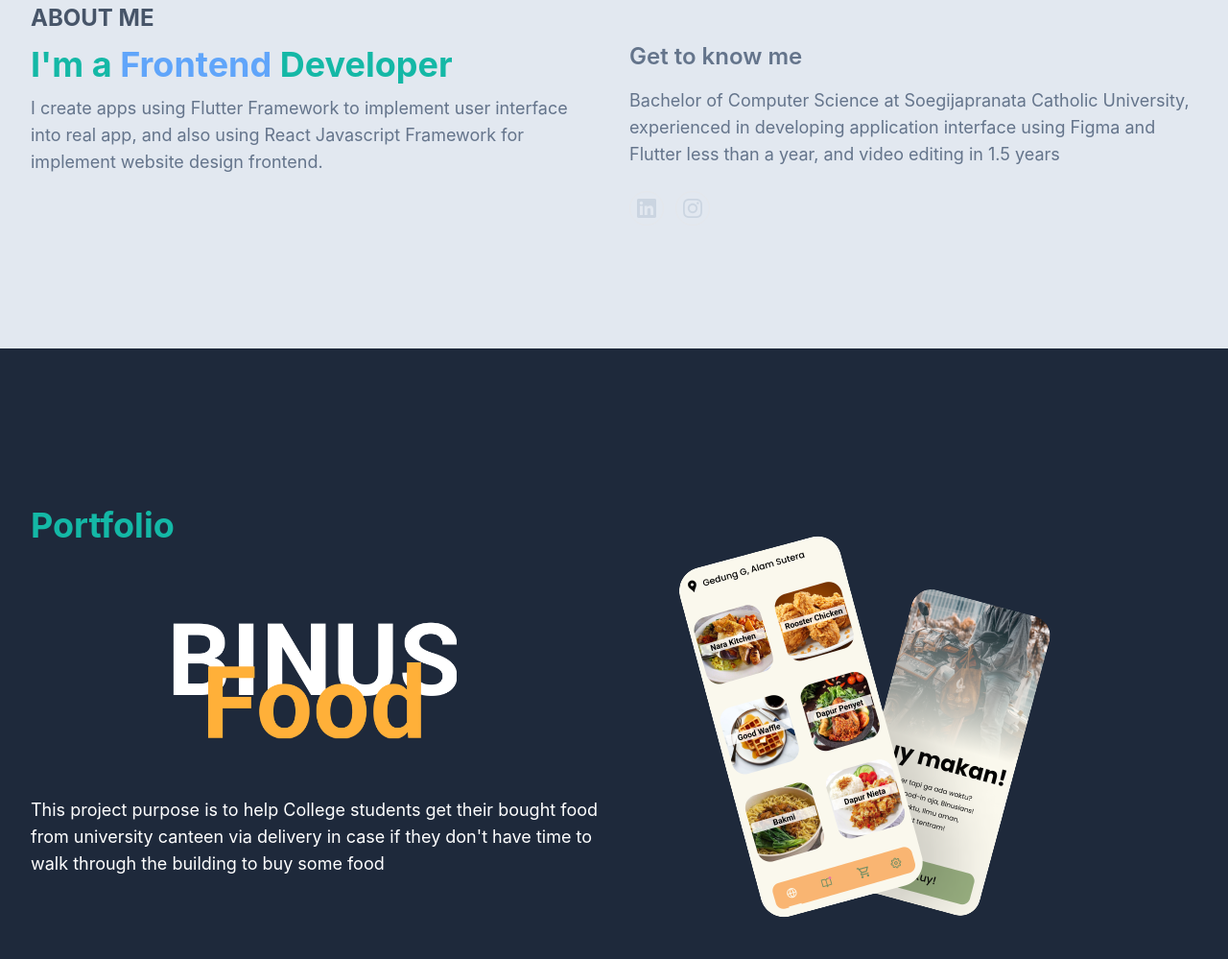
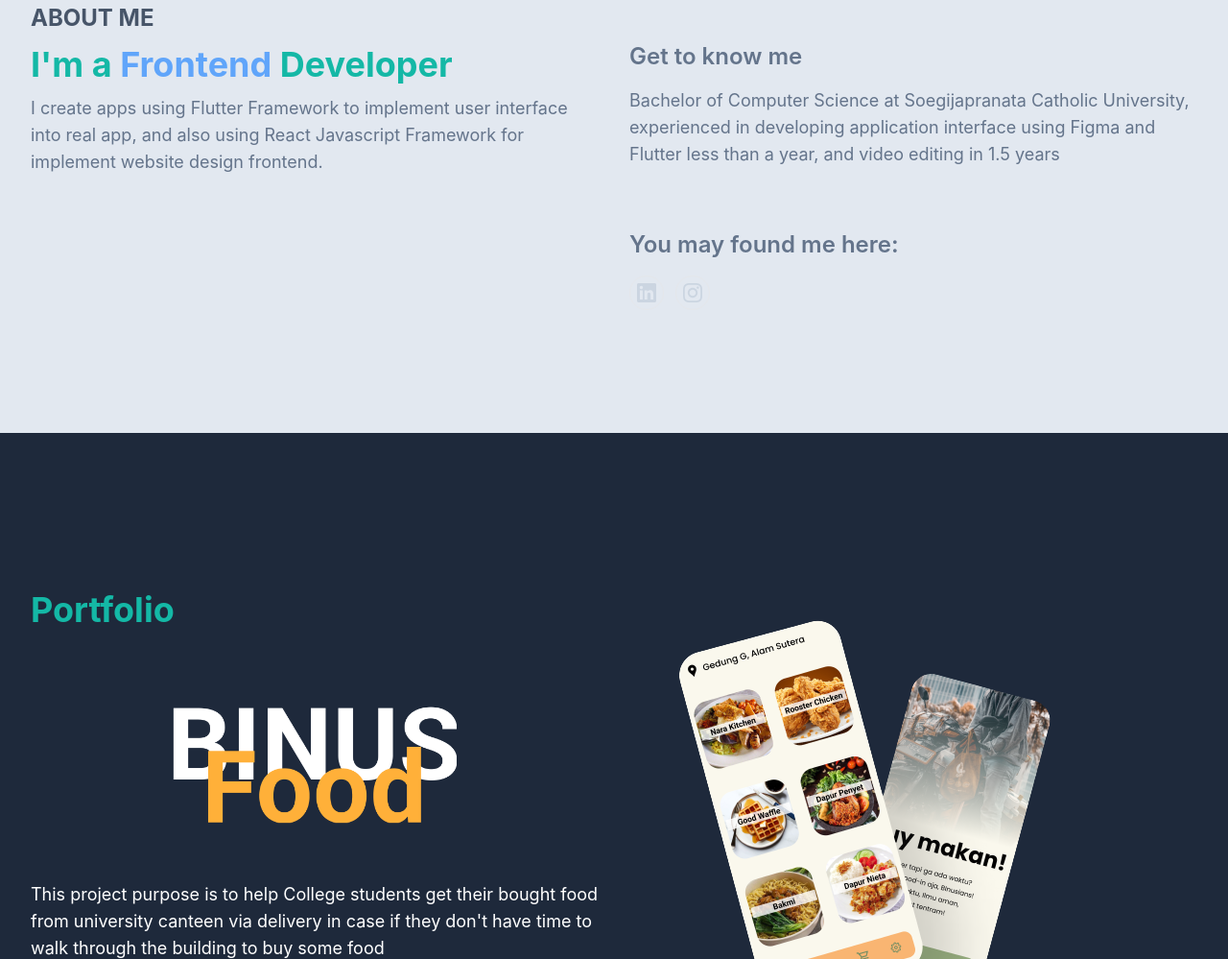
Before and after one commit to josephtedjo/portfolio, a website: page index.html in a window 1280 px wide. Shown: the part 933-1932 px from the top of the page at 96% size. Drawn offline with Linux system fonts and the light colour scheme.

Commit message:
Update index.html

```diff
--- a/index.html
+++ b/index.html
@@ -78,7 +78,9 @@
                 <div class="w-full px-4 lg:w-1/2">
                     <h3 class="font-semibold text-par text-2xl mb-4 lg:pt-10">Get to know me</h3>
                     <p class="font-normal text-base text-par mb-6 lg:text-lg">Bachelor of Computer Science at Soegijapranata Catholic University, experienced in developing application interface using Figma and Flutter less than a year, and video editing in 1.5 years </p>
+                    <h3 class="font-semibold text-par text-2xl mb-4 lg:pt-10">You may found me here:</h3>
                 <div class="flex items-center">
+
                     <!-- LinkedIn -->
                     <a href="https://www.linkedin.com/in/joseph-christian-tedjorahardjo-589768168" target="_blank" class="w-9 h-9 mr-3 rounded-full flex justify-center items-center border border-slate-400 hover:border-primary hover:bg-primary hover:text-white text-slate-300">
                         <svg role="img" width="20" viewBox="0 0 24 24" xmlns="http://www.w3.org/2000/svg" class="fill-current"><title>LinkedIn</title><path d="M20.447 20.452h-3.554v-5.569c0-1.328-.027-3.037-1.852-3.037-1.853 0-2.136 1.445-2.136 2.939v5.667H9.351V9h3.414v1.561h.046c.477-.9 1.637-1.85 3.37-1.85 3.601 0 4.267 2.37 4.267 5.455v6.286zM5.337 7.433c-1.144 0-2.063-.926-2.063-2.065 0-1.138.92-2.063 2.063-2.063 1.14 0 2.064.925 2.064 2.063 0 1.139-.925 2.065-2.064 2.065zm1.782 13.019H3.555V9h3.564v11.452zM22.225 0H1.771C.792 0 0 .774 0 1.729v20.542C0 23.227.792 24 1.771 24h20.451C23.2 24 24 23.227 24 22.271V1.729C24 .774 23.2 0 22.222 0h.003z"/></svg>
```
